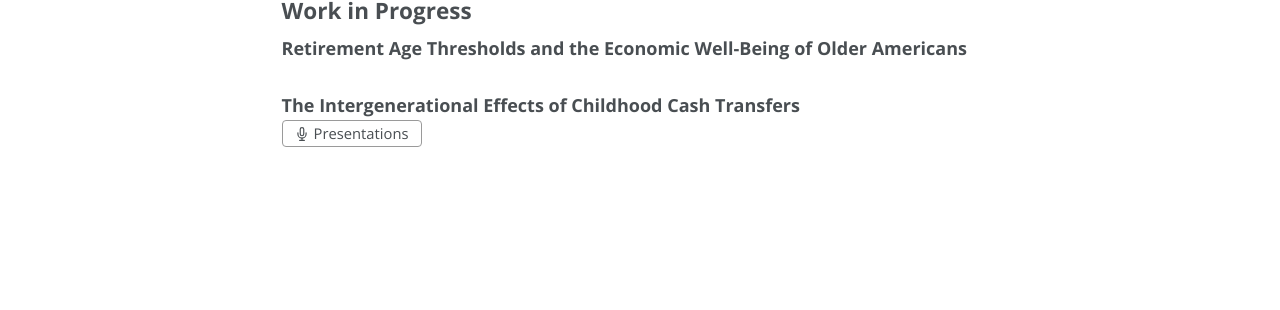
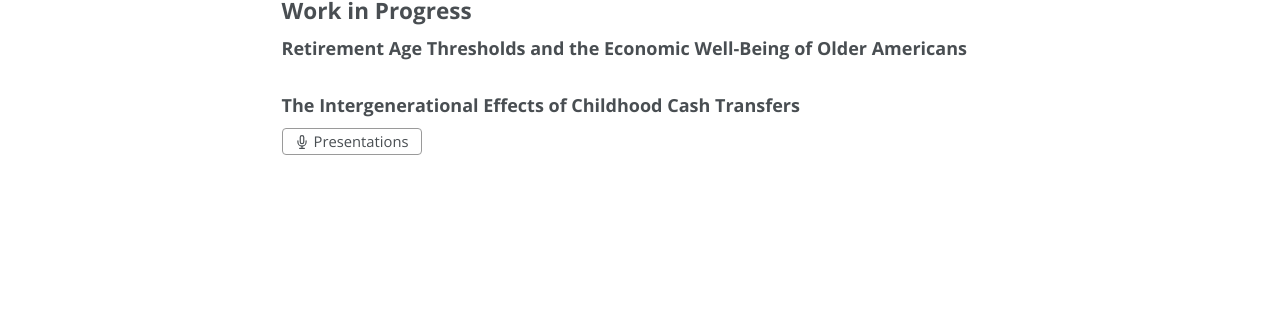
Before and after one commit to letian-yin/letian-yin.github.io, a Jekyll site: the page built from _pages/research.md, in a window 1280 px wide and 1206 px high. Shown: the part 638-948 px from the top of the window. Built offline with Jekyll 4.4.1, drawn with Linux system fonts in a browser that asks for light colours.

Commit message:
Update research.md

```diff
--- a/_pages/research.md
+++ b/_pages/research.md
@@ -76,7 +76,9 @@ function togglePanel(id, btn) {
 
 <div class="paper-block">
   <div class="paper-title">The Intergenerational Effects of Childhood Cash Transfers</div>
-  <span class="presentations-btn" onclick="togglePanel('intergen-presentations', this)">Presentations</span>
+  <div class="paper-buttons">
+    <span class="presentations-btn" onclick="togglePanel('intergen-presentations', this)">Presentations</span>
+  </div>
   <div class="paper-presentations" id="intergen-presentations">
     <div>2025 SEA Annual Meeting</div>
   </div>
```
